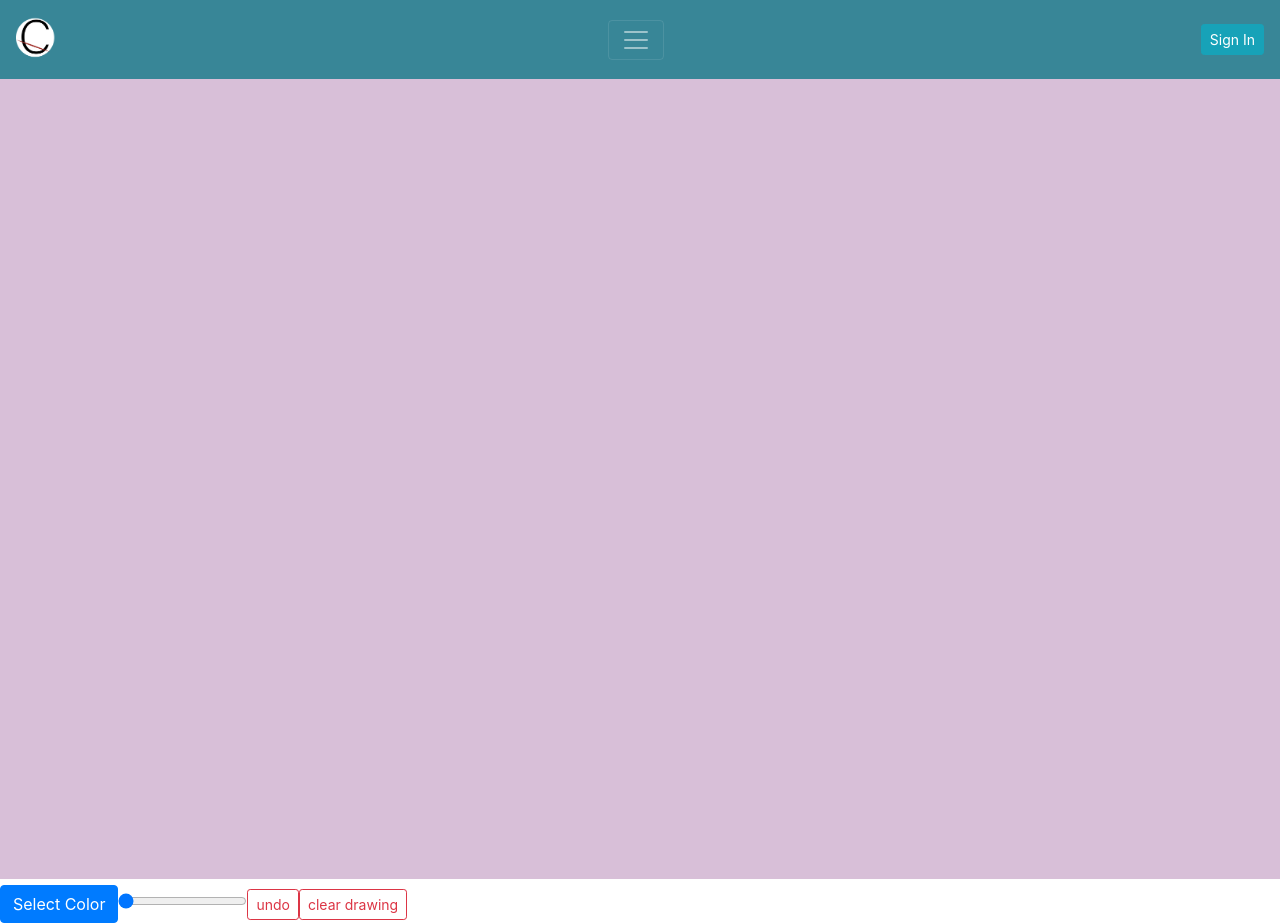
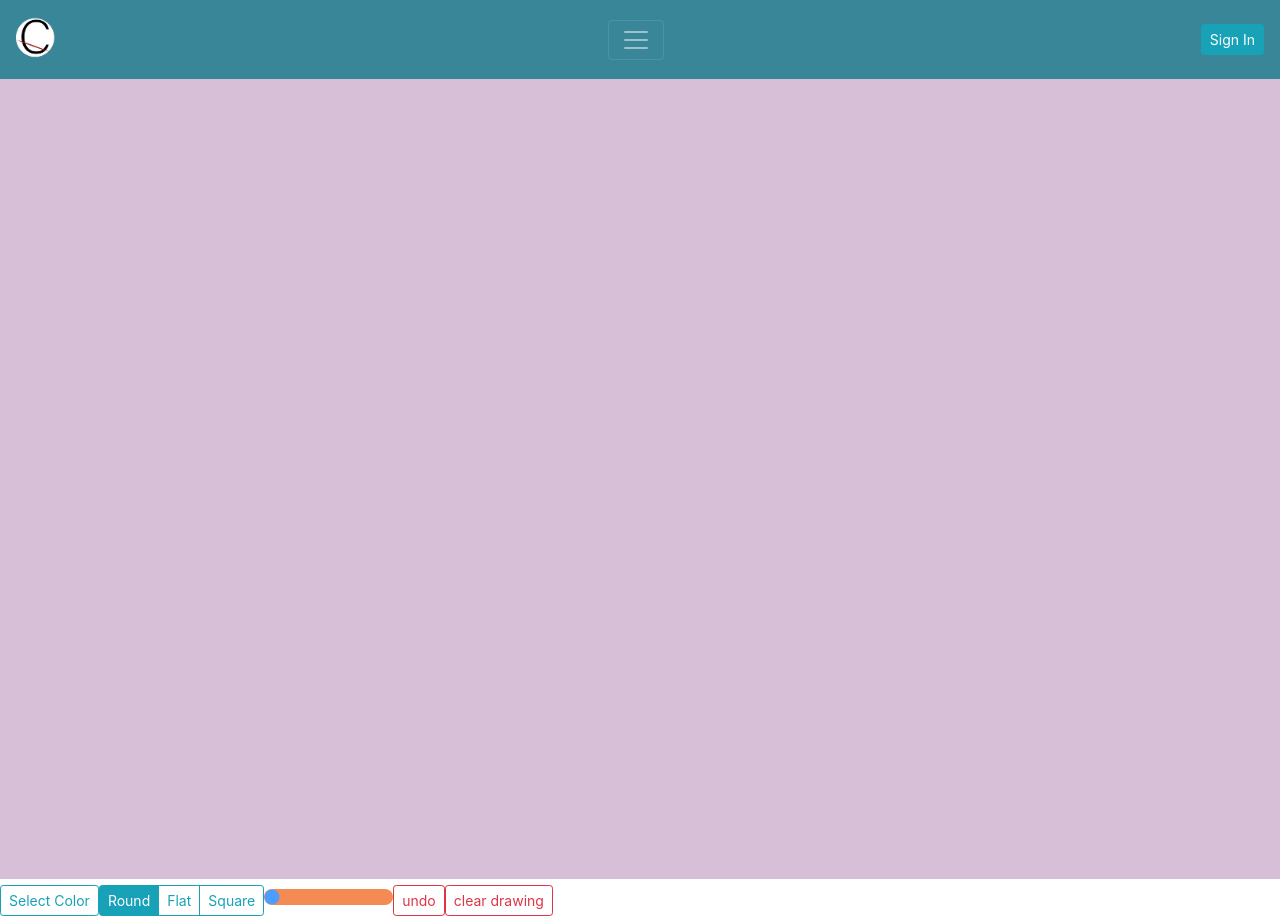
Before and after one commit to siobahnschuck/Curate, a React (Create React App) app in the folder client/: page /studio in a window 1280 px wide. Built offline with nearby package versions, Linux system fonts and the light colour scheme; a web font is replaced by a local one.

Commit message:
pen type feature

```diff
--- a/client/src/components/Pages/Studio.jsx
+++ b/client/src/components/Pages/Studio.jsx
@@ -12,7 +12,8 @@ import {
   setFilename,
   setGalleryId,
   setColor,
-  setThick
+  setThick,
+  setPenType
 } from '../../store/actions/DrawingActions'
 import { verifySession } from '../../store/actions/AuthActions'
 import { getUserGallery } from '../../store/actions/GalleryActions'
@@ -33,6 +34,7 @@ const mapDispatchToProps = (dispatch) => {
     SetGalleryId: (value) => dispatch(setGalleryId(value)),
     SetColor: (color) => dispatch(setColor(color)),
     SetThick: (size) => dispatch(setThick(size)),
+    SetPen: (pen) => dispatch(setPenType(pen)),
     // updateDrawingGallery: (id, update) => dispatch(updateDrawing(id, update)),
 
     verified: (token) => dispatch(verifySession(token)),
@@ -44,11 +46,11 @@ const mapDispatchToProps = (dispatch) => {
 
 const Studio = (props) => {
   const { userGalleries } = props.galleryState
-  const { coordinates, fileName, isDrawing, galleryId, colorHexCode, thickness } = props.drawState
+  const { coordinates, fileName, isDrawing, galleryId, colorHexCode, thickness, penType } = props.drawState
   const { currentUser, authenticated } = props.authState
   const { addNewDrawing, setFileName, SetGalleryId,
     isADrawing, setNewCoordinates, fetchUserGallery,
-    SetColor, SetThick } = props
+    SetColor, SetThick, SetPen } = props
 
   useEffect(() => {
     console.log('useEffect studio firing')
@@ -62,7 +64,7 @@ const Studio = (props) => {
     setFileName(e.target.value)
   }
 
-  const canvasProps = { authenticated, galleryId, currentUser, userGalleries, isDrawing, coordinates, fileName, isADrawing, colorHexCode, thickness, addNewDrawing, setFileName, SetGalleryId, setNewCoordinates, SetColor, SetThick, handleChange }
+  const canvasProps = { authenticated, galleryId, currentUser, userGalleries, isDrawing, coordinates, fileName, isADrawing, colorHexCode, thickness, penType, addNewDrawing, setFileName, SetGalleryId, setNewCoordinates, SetColor, SetThick, SetPen, handleChange }
   return (
     <div className='studio'>
       <div className="canvas-container">
--- a/client/src/components/canvas/Canvas.jsx
+++ b/client/src/components/canvas/Canvas.jsx
@@ -1,6 +1,6 @@
 import React, { useEffect, useRef, useState } from 'react'
-import { Alert, Button } from 'react-bootstrap'
-import { BlockPicker } from 'react-color'
+import { Alert, Button, ToggleButton, ToggleButtonGroup } from 'react-bootstrap'
+import { CirclePicker } from 'react-color'
 import { Link } from 'react-router-dom'
 import Tippy from '@tippyjs/react'
 import '../../css/Canvas.css'
@@ -24,7 +24,7 @@ const Canvas = (props) => {
 
   useEffect(() => {
     tools()
-  }, [props.colorHexCode, props.thickness])
+  }, [props.colorHexCode, props.thickness, props.penType])
 
   const startDrawing = ({ nativeEvent }) => {
     const { offsetX, offsetY } = nativeEvent;
@@ -49,7 +49,7 @@ const Canvas = (props) => {
   }
 
   const tools = () => {
-    contextRef.current.lineCap = 'square'
+    contextRef.current.lineCap = props.penType
     contextRef.current.strokeStyle = props.colorHexCode
     contextRef.current.lineWidth = parseInt(props.thickness)
   }
@@ -106,15 +106,18 @@ const Canvas = (props) => {
       />
       <div>
         <Tippy interactive={true} placement={'top'} content={
-          <BlockPicker
+          <CirclePicker
             color={props.colorHexCode}
             onChangeComplete={color => props.SetColor(color.hex)}
           />
         }>
-          <Button>Select Color</Button>
+          <Button size="sm" variant="outline-info" >Select Color</Button>
         </Tippy>
-        {/* <Button size="sm" variant="outline-danger" onClick={mode = "pen"}>pen</Button>
-        <Button size="sm" variant="outline-danger" onClick={mode = "eraser"}>eraser</Button> */}
+        <ToggleButtonGroup onChange={(e) => props.SetPen(e)} size="sm" type="radio" name="options" defaultValue={"round"}>
+          <ToggleButton variant="outline-info" value={"round"}>Round </ToggleButton>
+          <ToggleButton variant="outline-info" value={"butt"}>Flat </ToggleButton>
+          <ToggleButton variant="outline-info" value={"square"}>Square </ToggleButton>
+        </ToggleButtonGroup>
         <input onChange={(e) => onSlide(e.target.value)} value={props.thickness} className="slider" type="range" min="1" max="50" />
         <Button size="sm" variant="outline-danger" onClick={undo}>undo</Button>
         <Button size="sm" variant="outline-danger" onClick={clearDrawing}>clear drawing</Button>
--- a/client/src/css/Canvas.css
+++ b/client/src/css/Canvas.css
@@ -2,6 +2,17 @@
   background-color: thistle;
 }
 
+.slider {
+  -webkit-appearance: none;
+  appearance: none;
+  background: #f0590d;
+  border-radius: 20px;
+  opacity: .7;
+  transition: opacity .2s;
+}
+
 .slider::-ms-thumb, .slider::-moz-range-thumb, .slider::-webkit-slider-thumb {
-  color: #f0590d;
+  -webkit-appearance: none;
+  appearance: none;
+  background: #f0590d;
 }
--- a/client/src/store/actions/DrawingActions.js
+++ b/client/src/store/actions/DrawingActions.js
@@ -19,7 +19,8 @@ import {
   SELECTED_DRAWING,
   SET_GALLERY_ID,
   SET_COLOR,
-  SET_THICK
+  SET_THICK,
+  SET_PEN_TYPE
 } from '../types'
 
 //GET METHODS
@@ -147,3 +148,8 @@ export const setThick = (size) => ({
   type: SET_THICK,
   payload: size
 })
+
+export const setPenType = (pen) => ({
+  type: SET_PEN_TYPE,
+  payload: pen
+})
--- a/client/src/store/reducers/DrawingReducer.js
+++ b/client/src/store/reducers/DrawingReducer.js
@@ -9,7 +9,8 @@ const {
   IS_COVER,
   SELECTED_DRAWING,
   SET_GALLERY_ID,
-  SET_COLOR, SET_THICK
+  SET_COLOR, SET_THICK,
+  SET_PEN_TYPE
 } = require('../types.js')
 
 const iState = {
@@ -21,7 +22,8 @@ const iState = {
   isCover: false,
   galleryId:0,
   colorHexCode: '#000000',
-  thickness: 1
+  thickness: 1,
+  penType: "round"
 }
 
 const DrawingReducer = (state= iState, action) => {
@@ -53,6 +55,8 @@ const DrawingReducer = (state= iState, action) => {
       return {...state, colorHexCode: action.payload}
     case SET_THICK:
       return {...state, thickness: action.payload}
+    case SET_PEN_TYPE:
+      return {...state, penType: action.payload}
     default:
       return {...state}
   }
--- a/client/src/store/types.js
+++ b/client/src/store/types.js
@@ -32,3 +32,4 @@ export const SELECTED_DRAWING = 'SELECTED_DRAWING'
 export const SET_GALLERY_ID = 'SET_GALLERY_ID'
 export const SET_COLOR = 'SET_COLOR'
 export const SET_THICK = 'SET_THICK'
+export const SET_PEN_TYPE = 'SET_PEN_TYPE'
```
